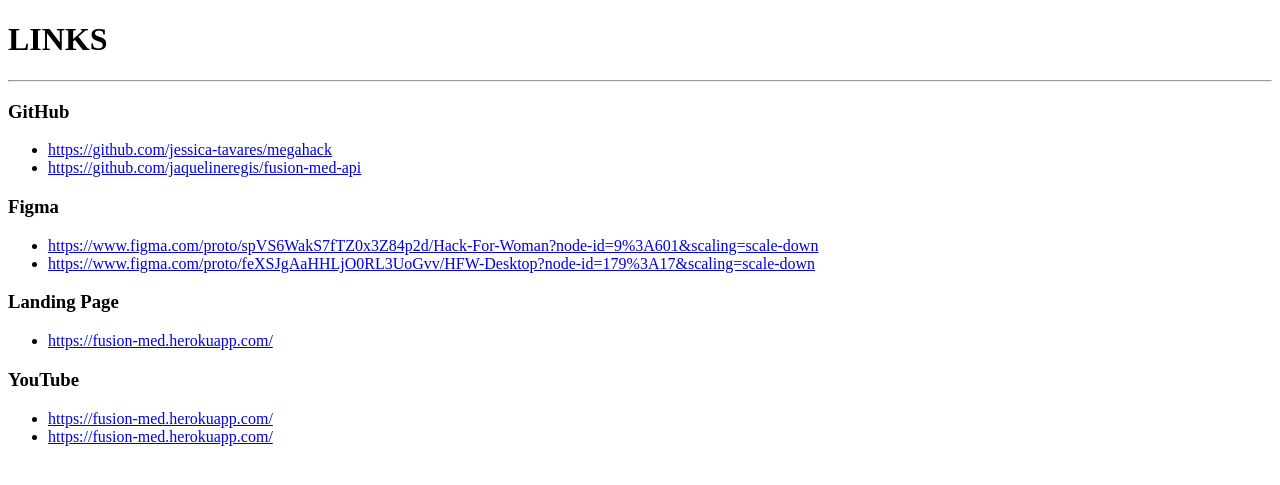
After one commit to jaquelineregis/fusion-med-api, a Django app: page /links/ in a window 1280 px wide. The commit adds this page. Shown: the top 485 px of the page. Run offline with Django 3.2, Linux system fonts and the light colour scheme.

Commit message:
feat(templates): Add general links

```diff
--- a/fusionmed/urls.py
+++ b/fusionmed/urls.py
@@ -29,7 +29,7 @@ urlpatterns = [
     path("admin/", admin.site.urls),
     path("api/", include(apis)),
     path('', TemplateView.as_view(template_name="langing_page.html")),
-    path('prontuario/', TemplateView.as_view(template_name="prontuario.html")),
+    path('links/', TemplateView.as_view(template_name="links.html")),
     path("api-auth/", include("rest_framework.urls")),
 ]
 
--- a/templates/api_links.html
+++ b/templates/api_links.html
@@ -6,7 +6,6 @@
     <title>FUSION MED</title>
 </head>
 <body>
-
     <h1>API LINK</h1>
     <hr>
     <div>
--- /dev/null
+++ b/templates/links.html
@@ -0,0 +1,43 @@
+<!DOCTYPE html>
+<html lang="en">
+<head>
+    <meta charset="UTF-8">
+    <meta name="viewport" content="width=device-width, initial-scale=1.0">
+    <title>FUSION-MED</title>
+</head>
+<body>
+    <h1>LINKS</h1>
+    <hr>
+    <div>
+        <h3>GitHub</h3>
+        <ul>
+            <li><a href="https://github.com/jessica-tavares/megahack">https://github.com/jessica-tavares/megahack</a></li>
+            <li><a href="https://github.com/jaquelineregis/fusion-med-api">https://github.com/jaquelineregis/fusion-med-api</a></li>
+        </ul>
+    </div>
+
+    <div>
+        <h3>Figma</h3>
+        <ul>
+            <li><a href="https://www.figma.com/proto/spVS6WakS7fTZ0x3Z84p2d/Hack-For-Woman?node-id=9%3A601&scaling=scale-down">https://www.figma.com/proto/spVS6WakS7fTZ0x3Z84p2d/Hack-For-Woman?node-id=9%3A601&scaling=scale-down</a></li>
+            <li><a href="https://www.figma.com/proto/feXSJgAaHHLjO0RL3UoGvv/HFW-Desktop?node-id=179%3A17&scaling=scale-down">https://www.figma.com/proto/feXSJgAaHHLjO0RL3UoGvv/HFW-Desktop?node-id=179%3A17&scaling=scale-down</a></li>
+        </ul>
+    </div>
+
+    <div>
+        <h3>Landing Page</h3>
+        <ul>
+            <li><a href="https://fusion-med.herokuapp.com/">https://fusion-med.herokuapp.com/</a></li>
+        </ul>
+    </div>
+
+    <div>
+        <h3>YouTube</h3>
+        <ul>
+            <li><a href="https://fusion-med.herokuapp.com/">https://fusion-med.herokuapp.com/</a></li>
+            <li><a href="https://fusion-med.herokuapp.com/">https://fusion-med.herokuapp.com/</a></li>
+        </ul>
+    </div>
+
+</body>
+</html>
```
Also changed, not shown: templates/prontuario.html (deleted, +0 -11 lines).
